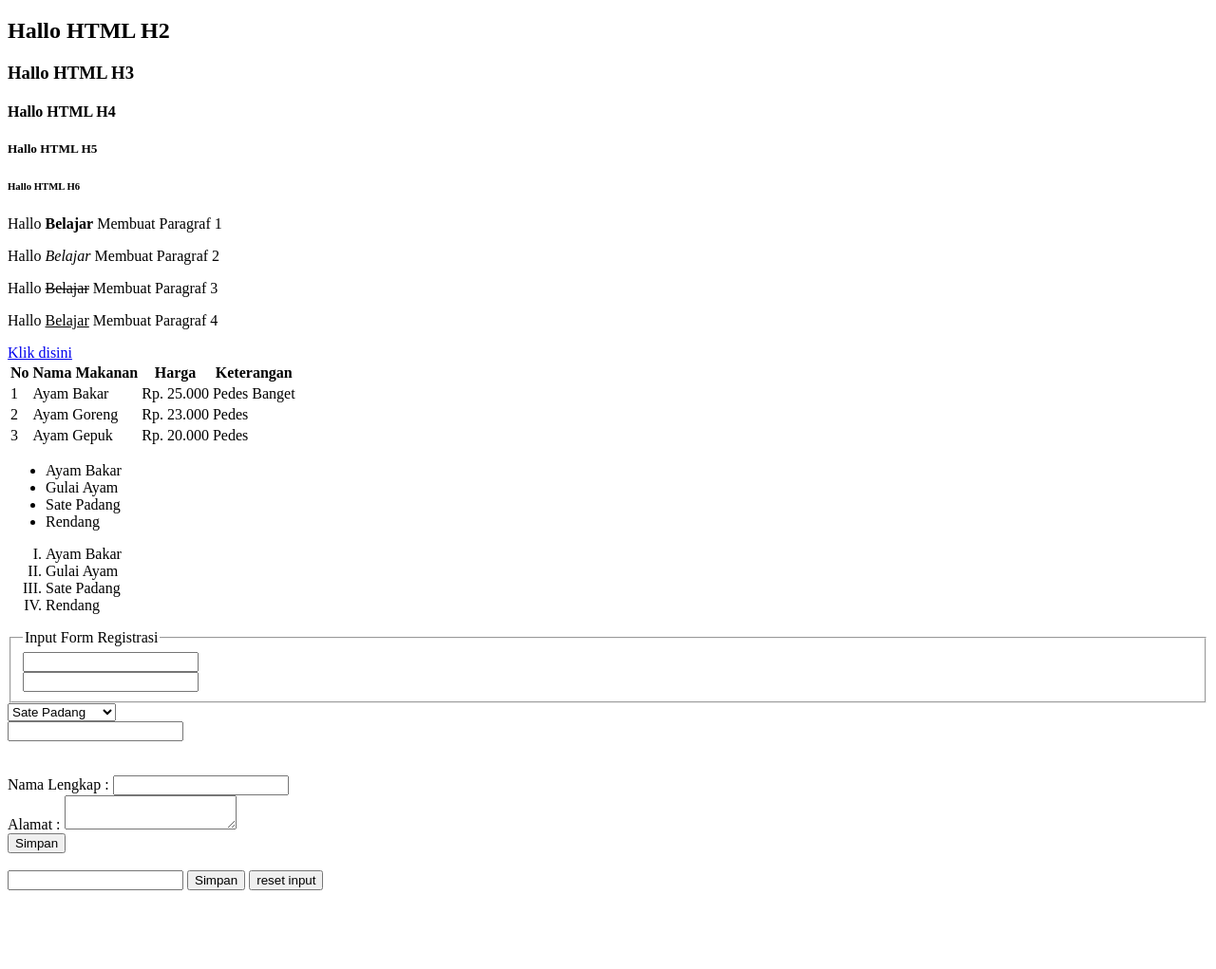
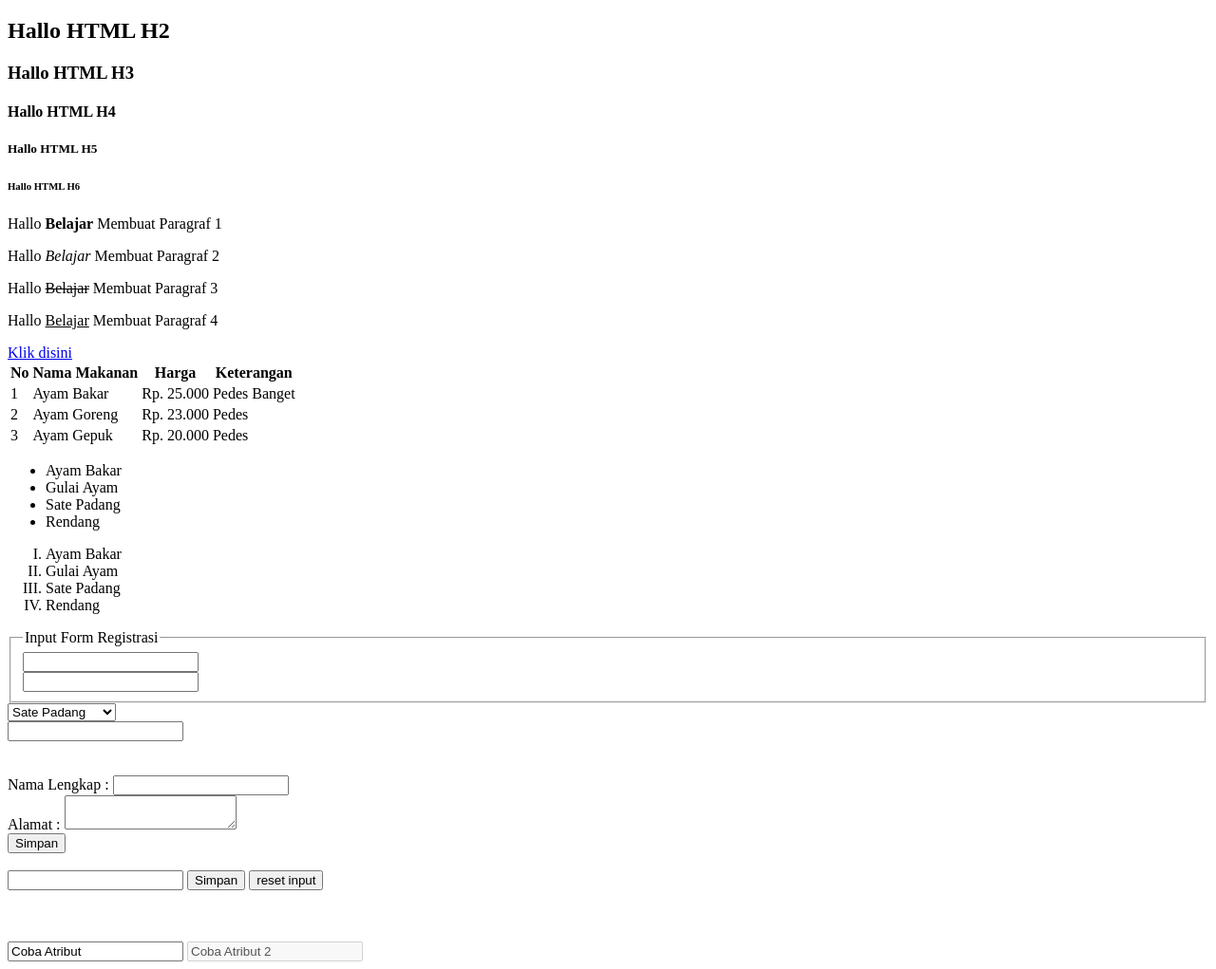
Before and after one commit to erwinsetyosubarkah/niomic, a plain HTML site: page 1. HTML-Pengenalan/index.html in a window 1280 px wide. Shown: the part 61-1082 px from the top of the page at 95% size. Before the commit the page ends 1007 px from the top, so only its background shows below. Drawn offline with Linux system fonts and the light colour scheme.

Commit message:
Latihan Vidio 12 : Attributes

```diff
--- a/1. HTML-Pengenalan/index.html
+++ b/1. HTML-Pengenalan/index.html
@@ -156,6 +156,12 @@
         <input type="submit" value="Simpan">
         <input type="reset" value="reset input">
     </form>
+
+
+    <br><br><br>
+    <input type="text" value="Coba Atribut" readonly id="id_peserta_depan" class="inputName">
+    <input type="text" value="Coba Atribut 2" disabled id="id_peserta_belakang" class="inputName">
+    <!-- <input type="text" placeholder="Nama Lengkap"> -->
 </body>
 
 </html>
```
